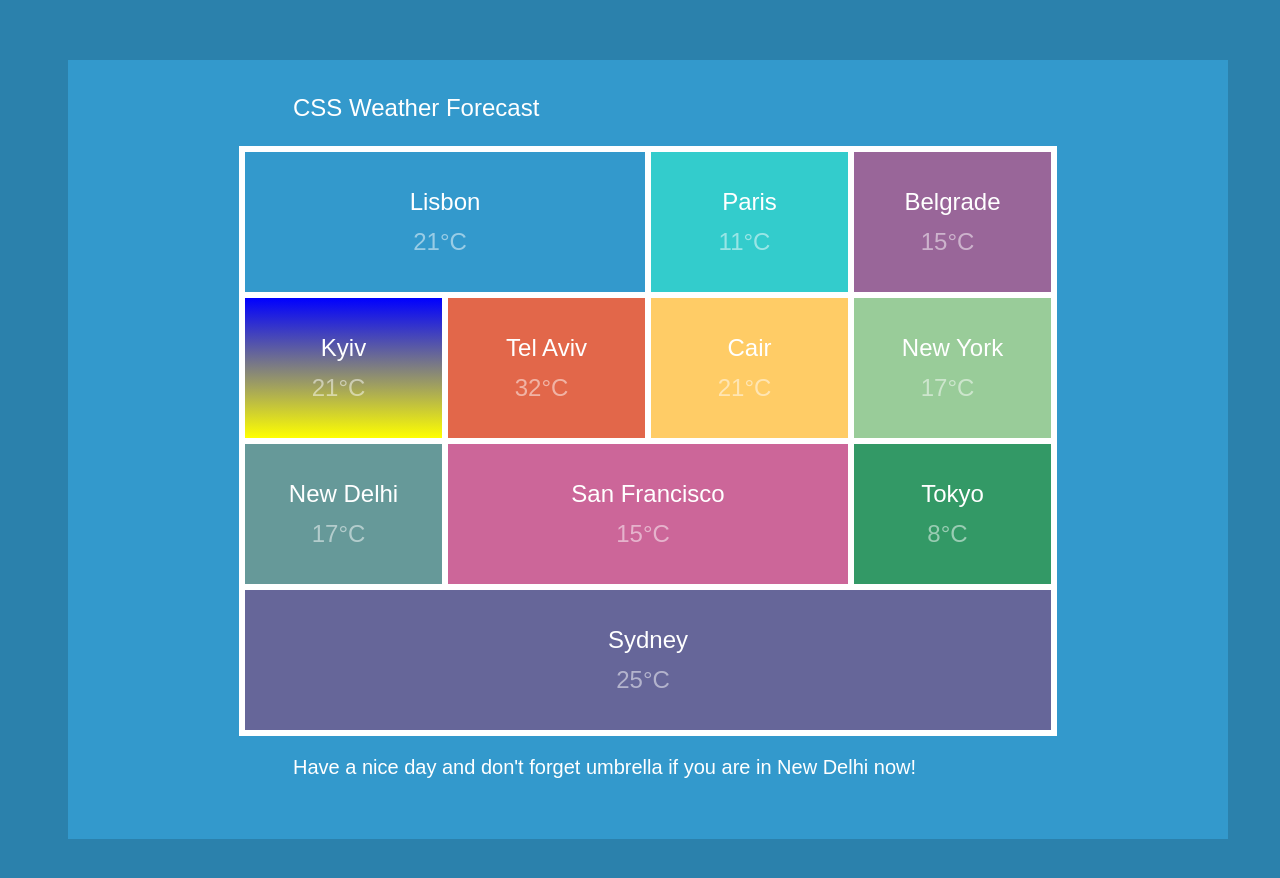
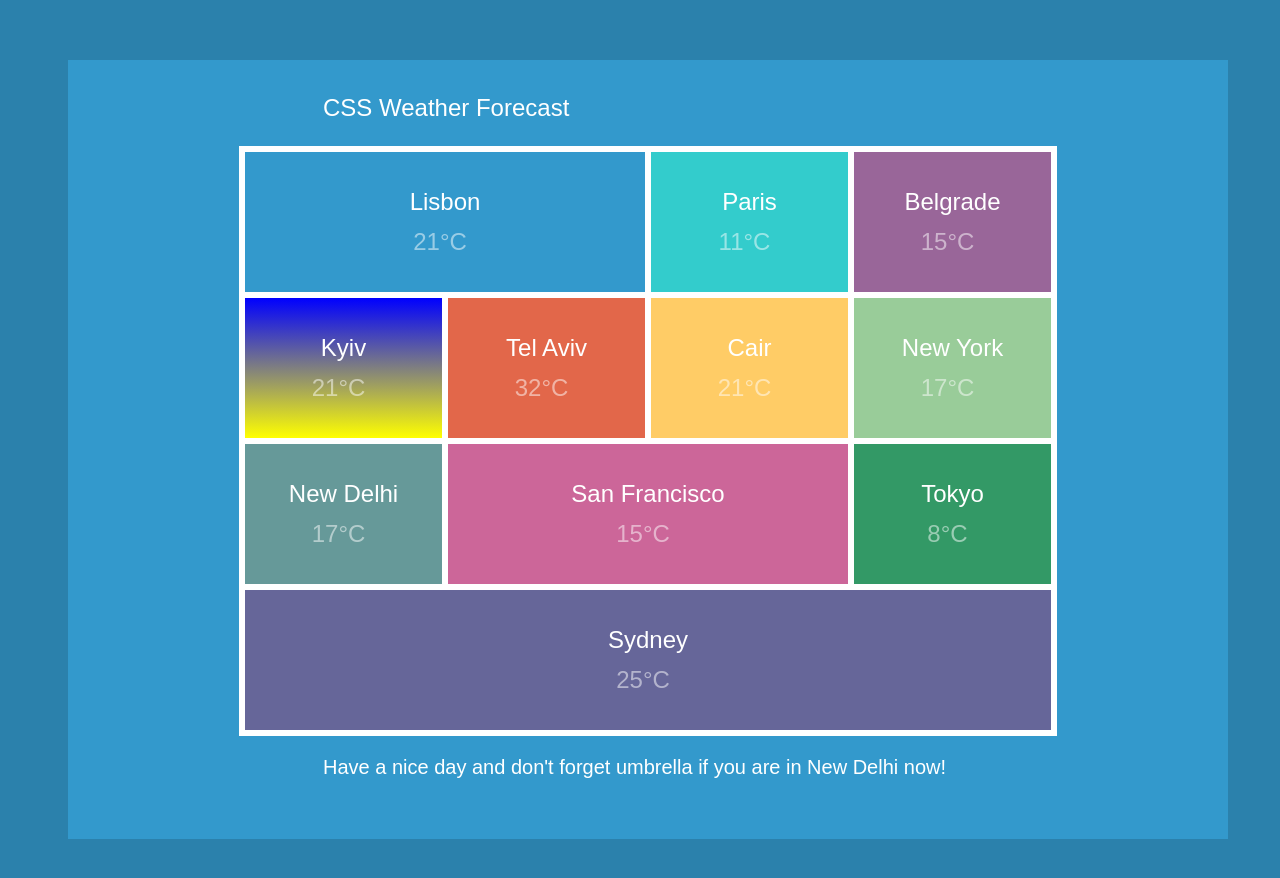
Before and after one commit to mazurenkooleksandr/beetroot-lesson-6-2, a plain HTML site: page index.html in a window 1280 px wide. Drawn offline with Linux system fonts and the light colour scheme; some icons are missing.

Commit message:
Changed margin-left in footer and header

```diff
--- a/css/style.css
+++ b/css/style.css
@@ -19,7 +19,7 @@ main {
 header {
     color: #fff;
     font-size: 24px;
-    margin-left: 225px;
+    margin-left: 255px;
 }
 
 ul {
@@ -103,7 +103,7 @@ li {
 
 footer {
     margin-top: 20px;
-    margin-left: 225px;
+    margin-left: 255px;
     color: #fff;
     font-size: 20px;
     padding-bottom: 40px;
```
